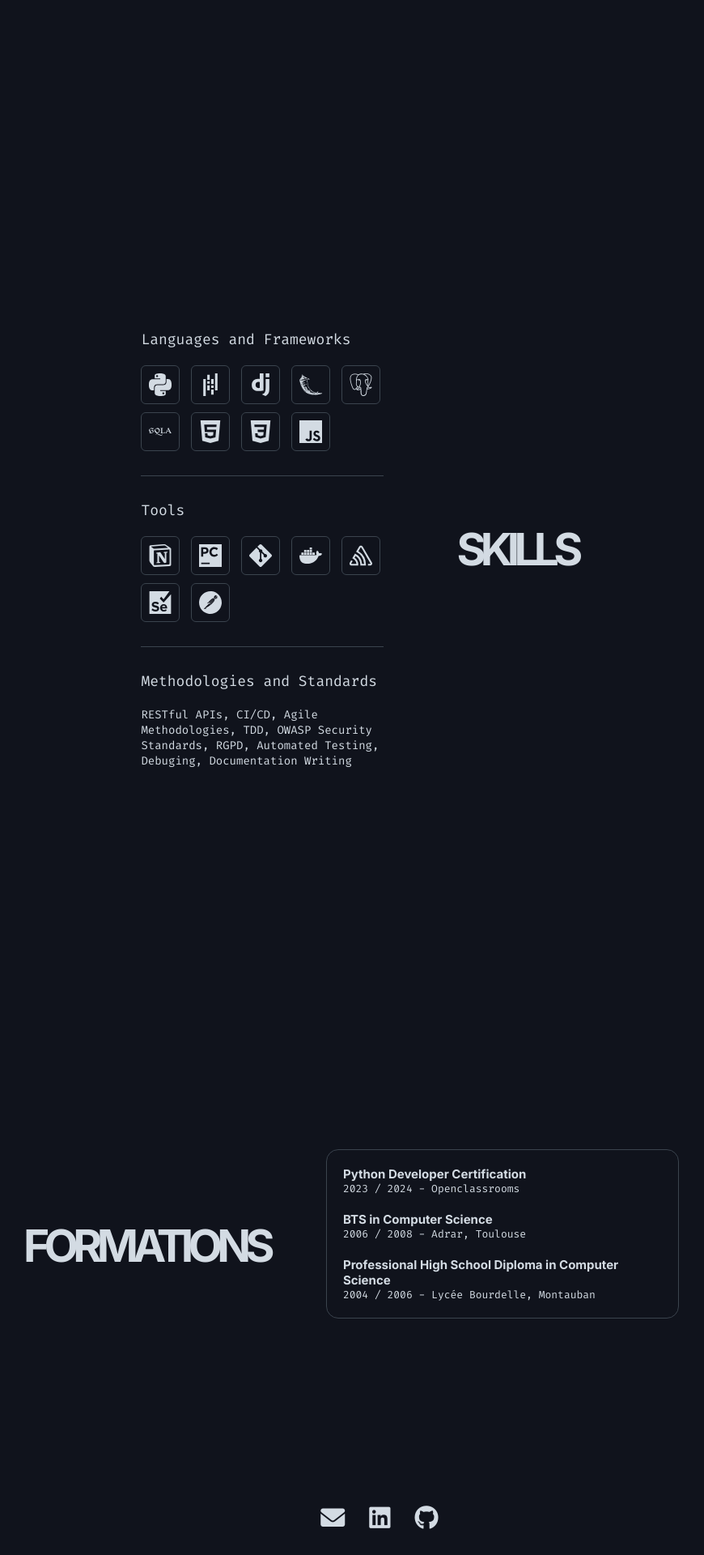
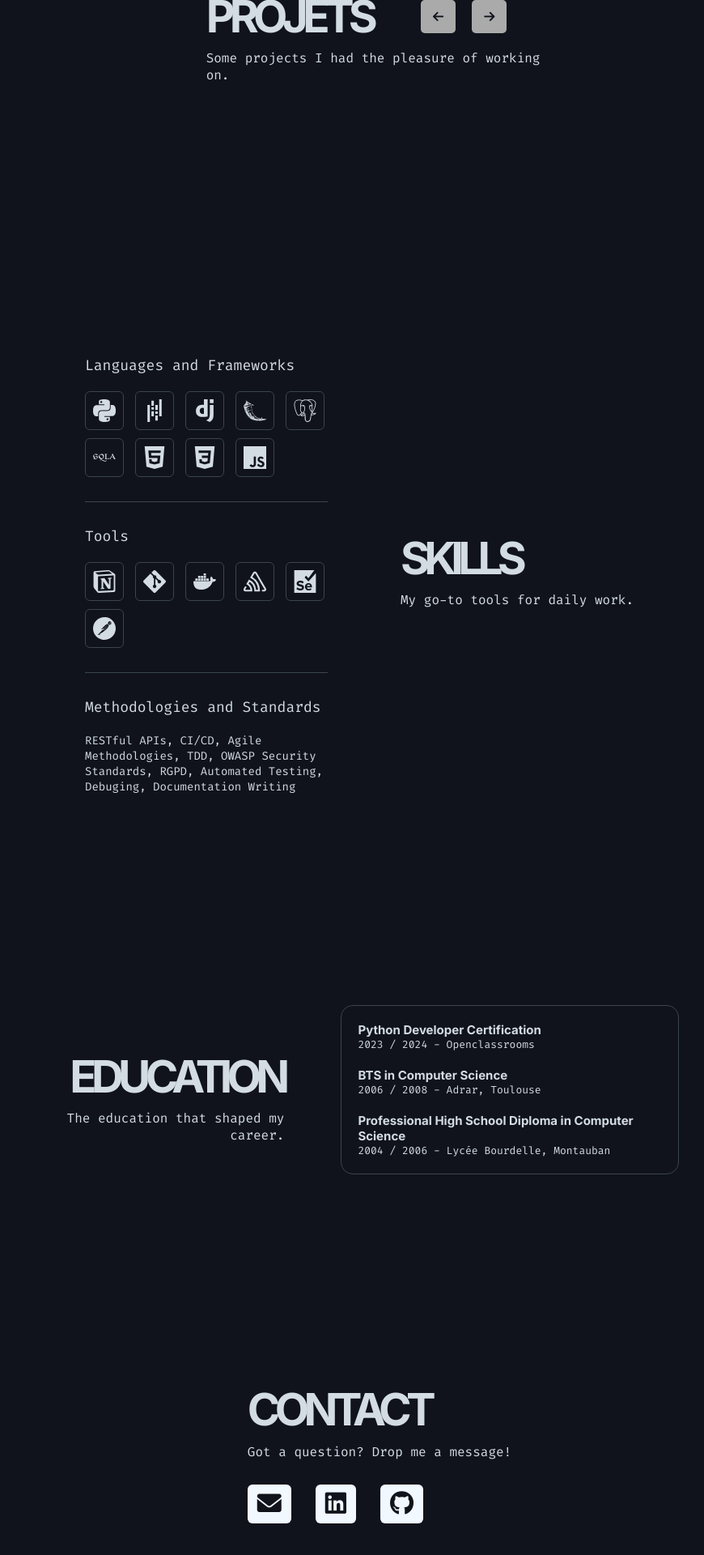
Before and after one commit to githubstevemas/portfolio, a Django app: page / in a window 1280 px wide. Shown: the part 1640-3560 px from the top of the page at 81% size, without its empty margins (171-1041 px from the left). Run offline with Django 5.2, Linux system fonts and the light colour scheme; data that the repository does not hold is empty.

Commit message:
Fully en translated, footer added.

```diff
--- a/portfolio/main/templates/main.html
+++ b/portfolio/main/templates/main.html
@@ -10,7 +10,7 @@
         <div class="hero-container">
 
             <div class="name-container">
-                <i class="fa-solid fa-hand"></i> Je suis
+                {{ portfolio_data.profil.hi }}
                 <div class="name">
                     {{ portfolio_data.profil.prenom }}
                     {{ portfolio_data.profil.nom }}
@@ -41,7 +41,7 @@
                 <div class="about-info">
 
                     <div class="about-title">
-                        <div class="title-h2">A PROPOS DE MOI</div>
+                        <div class="title-h2">{{ portfolio_data.profil.about }}</div>
                         <a href="{% static 'data/CV_STEVE_MAS.pdf' %}" class="cv-button">CV<i class="fa-solid fa-arrow-up-right-from-square"></i></a>
                     </div>
 
@@ -57,13 +57,15 @@
         <div id="projets">
 
             <div class="projet-title">
-                <div class="title-h2">PROJETS</div>
+                <div class="title-h2">{{ portfolio_data.projects_title }}</div>
 
                 <div class="nav-container">
                     <button id="prev-btn" class="nav-btn"><i class="fa-solid fa-arrow-left"></i></button>
                     <button id="next-btn" class="nav-btn"><i class="fa-solid fa-arrow-right"></i></button>
                 </div>
             </div>
+
+            <div class="projects_intro">{{ portfolio_data.projects_intro }}</div>
 
             <div id="projets-grid">
                 {% for repo in repos %}
@@ -94,9 +96,9 @@
 
         </div>
 
-        <div id="main-competences">
+        <div id="competences">
 
-            <div class="competences">
+            <div class="main-competences">
                 <div class="competences-container">
                     <span class="title-h3">Languages and Frameworks</span>
                     <div class="techs-container">
@@ -126,13 +128,19 @@
 
             </div>
 
-            <div class="title-h2">SKILLS</div>
+            <div>
+                <div class="title-h2">{{ portfolio_data.skills_title }}</div>
+                <div class="skills-intro">{{ portfolio_data.skills_intro }}</div>
+            </div>
 
         </div>
 
         <div id="formations">
 
-            <div class="title-h2">FORMATIONS</div>
+            <div class="formation-title">
+                <div class="title-h2">{{ portfolio_data.formation_title }}</div>
+                <div class="formation-intro">{{ portfolio_data.formation_intro }}</div>
+            </div>
 
             <div class="formation-container">
                 {% for formation in portfolio_data.formations %}
@@ -148,30 +156,39 @@
         </div>
 
         <div id="contact">
+            <div class="contact-title">
+                <div class="title-h2">CONTACT</div>
+                <div class="contact-intro">{{ portfolio_data.contact_intro }}</div>
+            </div>
+            <div class="contacts">
 
-            <div>
-                <a href="mailto:{{ portfolio_data.contact.email }}">
+                <a class="contact-icon" href="mailto:{{ portfolio_data.contact.email }}">
                     <i class="fa-solid fa-envelope"></i>
                 </a>
-            </div>
 
-            <div>
-                <a href="{{ portfolio_data.contact.linkedin }}" target="_blank">
+                <a class="contact-icon" href="{{ portfolio_data.contact.linkedin }}" target="_blank">
                     <i class="fa-brands fa-linkedin"></i>
                 </a>
-            </div>
 
-            <div>
-                <a href="{{ portfolio_data.contact.github }}" target="_blank">
+                <a class="contact-icon" href="{{ portfolio_data.contact.github }}" target="_blank">
                     <i class="fa-brands fa-github"></i>
                 </a>
+
             </div>
-
         </div>
 
         <div class="up-arrow">
             <a href="#about"><i class="fa-solid fa-arrow-up-long" style="font-size: 24px;"></i></a>
         </div>
+
+        <div class="footer">
+            {% for line in portfolio_data.footer %}
+                <div class="footer-line">
+                    {{ line | safe }}
+                </div>
+            {% endfor %}
+        </div>
+
     {% endif %}
 </div>
 
--- a/portfolio/portfolio/templates/base.html
+++ b/portfolio/portfolio/templates/base.html
@@ -23,10 +23,8 @@
     </header>
 
     <div class="language-switch">
-        <a href="?lang=en" class="btn">EN</a>
+        <a href="?lang=en" class="btn">EN</a> /
         <a href="?lang=fr" class="btn">FR</a>
-        <i class="fa-regular fa-sun"></i>
-        <i class="fa-regular fa-moon"></i>
     </div>
 
     <div class="background">
--- a/portfolio/static/css/styles.css
+++ b/portfolio/static/css/styles.css
@@ -28,15 +28,6 @@ a:hover {
 
 ul {
     list-style: none;
-}
-
-svg {
-    fill: #d3dbe3;
-    width: 28px;
-    height: 28px;
-    padding: 9px;
-    border: 1px solid #3b444e;
-    border-radius: 6px;
 }
 
 @keyframes move {
@@ -201,7 +192,7 @@ header {
     margin-top: 180px;
     padding-left: 200px;
     padding-right: 200px;
-    gap: 200px;
+    gap: 240px;
 }
 
 .hero-container {
@@ -249,7 +240,6 @@ header {
 .up-arrow {
     display: flex;
     justify-content: center;
-    margin-bottom: 70px;
 }
 
 #about {
@@ -294,37 +284,6 @@ header {
     border-radius: 15px;
 }
 
-.competences {
-    display: flex;
-    flex-direction: column;
-    width: 300px;
-    padding: 20px;
-    gap: 30px;
-}
-
-.techs-container,
-.softs-container {
-    display: grid;
-    grid-template-columns: repeat(5, 1fr);
-    gap: 10px;
-    margin-top: 20px;
-}
-
-#main-competences {
-    display: flex;
-    align-items: center;
-    gap: 70px;
-    margin-right: 70px;
-    padding-top: 150px;
-    margin-bottom: 100px;
-}
-
-.autres-container {
-    margin-top: 20px;
-    font-family: 'Fira Code', monospace;
-    font-size: 14px;
-}
-
 #projets {
     display: flex;
     flex-direction: column;
@@ -335,7 +294,13 @@ header {
 
 .projet-title {
     display: flex;
-    width: 100%;
+    width: 95%;
+}
+
+.projects_intro {
+    width: 95%;
+    font-family: 'Fira Code', monospace;
+    font-size: 16px;
 }
 
 #projets-grid {
@@ -417,12 +382,67 @@ header {
     cursor: not-allowed;
 }
 
+.main-competences {
+    display: flex;
+    flex-direction: column;
+    width: 300px;
+    padding: 20px;
+    gap: 30px;
+}
+
+.skills-intro {
+    margin-top: 20px;
+    font-family: 'Fira Code', monospace;
+    font-size: 16px;
+}
+
+.techs-container,
+.softs-container {
+    display: grid;
+    grid-template-columns: repeat(5, 1fr);
+    gap: 10px;
+    margin-top: 20px;
+}
+
+.skill-icon {
+    fill: #d3dbe3;
+    width: 28px;
+    height: 28px;
+    padding: 9px;
+    border: 1px solid #3b444e;
+    border-radius: 6px;
+}
+
+#competences {
+    display: flex;
+    align-items: center;
+    gap: 70px;
+    margin-right: 70px;
+}
+
+.autres-container {
+    margin-top: 20px;
+    font-family: 'Fira Code', monospace;
+    font-size: 14px;
+}
+
 #formations {
     display: flex;
     align-items: center;
     gap: 70px;
     margin-right: 70px;
-    padding-top: 150px;
+}
+
+.formation-title {
+    text-align: right;
+}
+
+
+.formation-intro,
+.contact-intro {
+    margin-top: 20px;
+    font-family: 'Fira Code', monospace;
+    font-size: 16px;
 }
 
 .formation-container {
@@ -444,21 +464,32 @@ header {
     font-family: 'Inter', sans-serif;
 }
 
-.soft-skills {
-
+.contacts {
+    display: flex;
+    font-size: 30px;
+    gap: 30px;
+    align-items: center;
+    margin-top: 30px;
 }
 
-.interets {
-
+.contact-icon {
+    color: #10131c;
+    background-color: #f1f8ff;
+    border-radius: 6px;
+    justify-content: center;
+    align-items: center;
+    padding: 7px 12px;
 }
 
-#contact {
-    display: flex;
-    font-size: 30px;
-    margin-bottom: 300px;
-    gap: 30px;
+.footer-line {
+    font-family: 'Fira Code', monospace;
+    text-align: center;
+    font-size: 14px;
+    margin-bottom: 10px;
 }
 
-.contact-data {
-    margin-left: 13px;
+.footer-icon {
+    fill: #d3dbe3;
+    width: 16px;
+    height: 16px;
 }
```
Also changed, not shown: portfolio/data/portfolio_en.json (+29 -17 lines), portfolio/data/portfolio_fr.json (+30 -18 lines).
